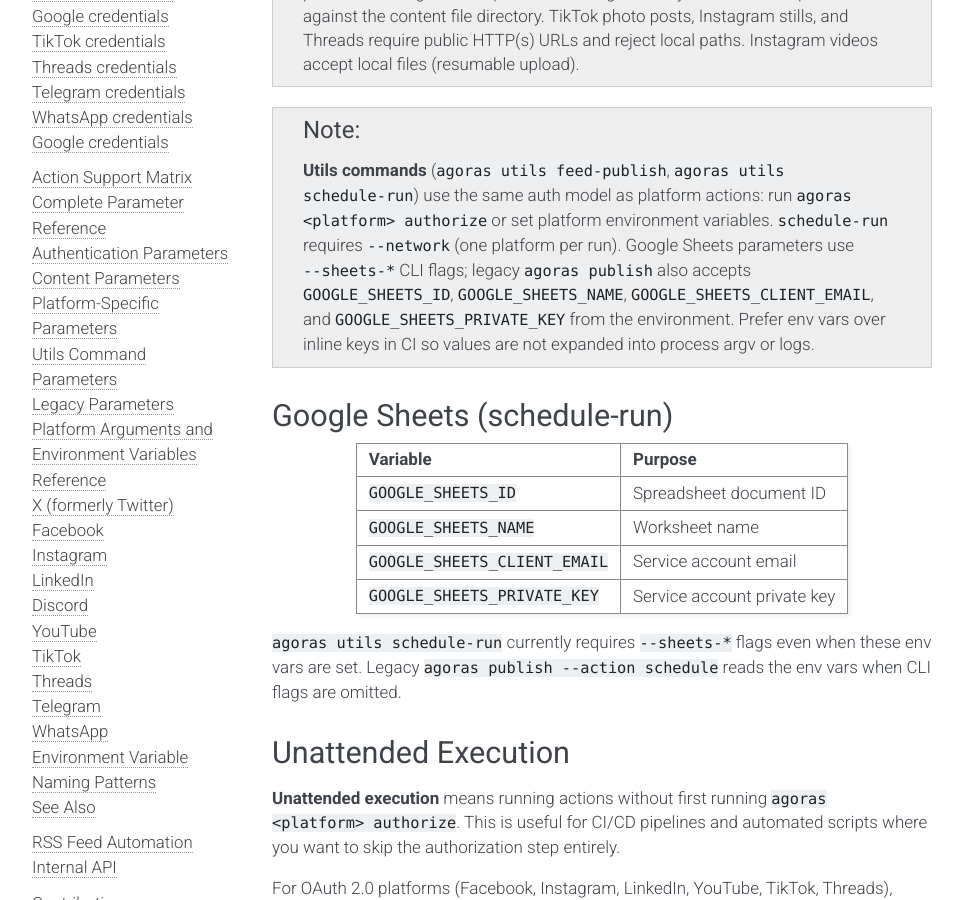
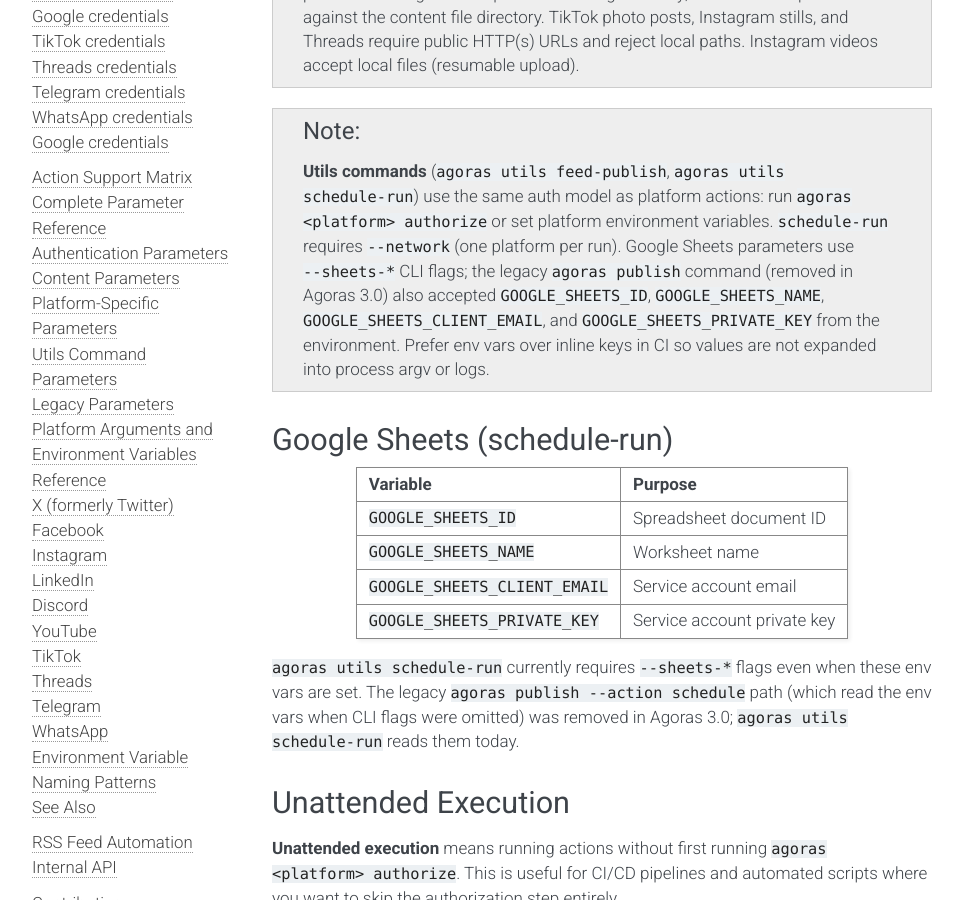
Before and after one commit to LuisAlejandro/agoras, a Sphinx documentation site: the page built from docs/reference/platform-arguments-envvars.rst, in a window 1280 px wide and 900 px high, scrolled down 1047 px. Shown: the whole window, without its empty margins (148-1111 px from the left). Built offline with Sphinx 7.4.7, drawn with Linux system fonts in a browser that asks for light colours; some of the changed text lies outside the part shown.

Commit message:
docs(migration): flip remaining present-tense publish references
cli.rst:118 (prefixed credential flags through 2.x, removed in 3.0),
imports.rst (deleted-import row points to publish_stub.REMOVED_MESSAGE),
platform-arguments-envvars.rst (two present-tense flips).

```diff
--- a/docs/migration/cli.rst
+++ b/docs/migration/cli.rst
@@ -115,7 +115,7 @@
    Credential parameters in the table above apply to ``agoras <platform> authorize`` only.
    Platform action commands no longer accept credential or identity CLI flags.
 
-**Note**: Utils commands use the same auth model as platform actions since 2.1.0. Run ``agoras <platform> authorize`` or set environment variables; credential CLI flags are not accepted on utils. Legacy ``agoras publish`` still accepts prefixed credential flags until 3.0.
+**Note**: Utils commands use the same auth model as platform actions since 2.1.0. Run ``agoras <platform> authorize`` or set environment variables; credential CLI flags are not accepted on utils. Legacy ``agoras publish`` accepted prefixed credential flags through 2.x and was removed in Agoras 3.0.
 
 Content Parameters
 ------------------
--- a/docs/migration/imports.rst
+++ b/docs/migration/imports.rst
@@ -110,7 +110,7 @@
    * - v1.x Import
      - v2.0 Import
    * - ``from agoras.commands.publish import PublishCommand``
-     - ``from agoras.cli.commands.publish import PublishCommand``
+     - *removed in Agoras 3.0* - use ``agoras.cli.publish_stub.REMOVED_MESSAGE`` for runtime detection
    * - ``from agoras.cli import main``
      - ``from agoras.cli.main import main``
 
--- a/docs/reference/platform-arguments-envvars.rst
+++ b/docs/reference/platform-arguments-envvars.rst
@@ -16,7 +16,7 @@
 
 All platforms support an ``authorize`` action that securely stores credentials for future use. After running ``agoras <platform> authorize`` with the required credentials, those credentials are stored securely and automatically loaded for subsequent actions. Supported actions vary by platform (post, video, thread, like, share, delete, template, etc.) — see :doc:`action-support` for the full matrix.
 
-You can override stored credentials with environment variables on action and utils commands. Credential CLI flags are accepted only on ``authorize`` (and on legacy ``agoras publish`` until version 3.0). Google Sheets credentials for ``schedule-run`` remain on the utils CLI.
+You can override stored credentials with environment variables on action and utils commands. Credential CLI flags are accepted only on ``authorize`` (the legacy ``agoras publish`` command, which also accepted them, was removed in Agoras 3.0). Google Sheets credentials for ``schedule-run`` remain on the utils CLI.
 
 .. note::
 
@@ -35,7 +35,7 @@
 
 .. note::
 
-   **Utils commands** (``agoras utils feed-publish``, ``agoras utils schedule-run``) use the same auth model as platform actions: run ``agoras <platform> authorize`` or set platform environment variables. ``schedule-run`` requires ``--network`` (one platform per run). Google Sheets parameters use ``--sheets-*`` CLI flags; legacy ``agoras publish`` also accepts ``GOOGLE_SHEETS_ID``, ``GOOGLE_SHEETS_NAME``, ``GOOGLE_SHEETS_CLIENT_EMAIL``, and ``GOOGLE_SHEETS_PRIVATE_KEY`` from the environment. Prefer env vars over inline keys in CI so values are not expanded into process argv or logs.
+   **Utils commands** (``agoras utils feed-publish``, ``agoras utils schedule-run``) use the same auth model as platform actions: run ``agoras <platform> authorize`` or set platform environment variables. ``schedule-run`` requires ``--network`` (one platform per run). Google Sheets parameters use ``--sheets-*`` CLI flags; the legacy ``agoras publish`` command (removed in Agoras 3.0) also accepted ``GOOGLE_SHEETS_ID``, ``GOOGLE_SHEETS_NAME``, ``GOOGLE_SHEETS_CLIENT_EMAIL``, and ``GOOGLE_SHEETS_PRIVATE_KEY`` from the environment. Prefer env vars over inline keys in CI so values are not expanded into process argv or logs.
 
 Google Sheets (schedule-run)
 ----------------------------
@@ -52,7 +52,7 @@
 | ``GOOGLE_SHEETS_PRIVATE_KEY`` | Service account private key      |
 +-------------------------------+----------------------------------+
 
-``agoras utils schedule-run`` currently requires ``--sheets-*`` flags even when these env vars are set. Legacy ``agoras publish --action schedule`` reads the env vars when CLI flags are omitted.
+``agoras utils schedule-run`` currently requires ``--sheets-*`` flags even when these env vars are set. The legacy ``agoras publish --action schedule`` path (which read the env vars when CLI flags were omitted) was removed in Agoras 3.0; ``agoras utils schedule-run`` reads them today.
 
 Unattended Execution
 --------------------
```
